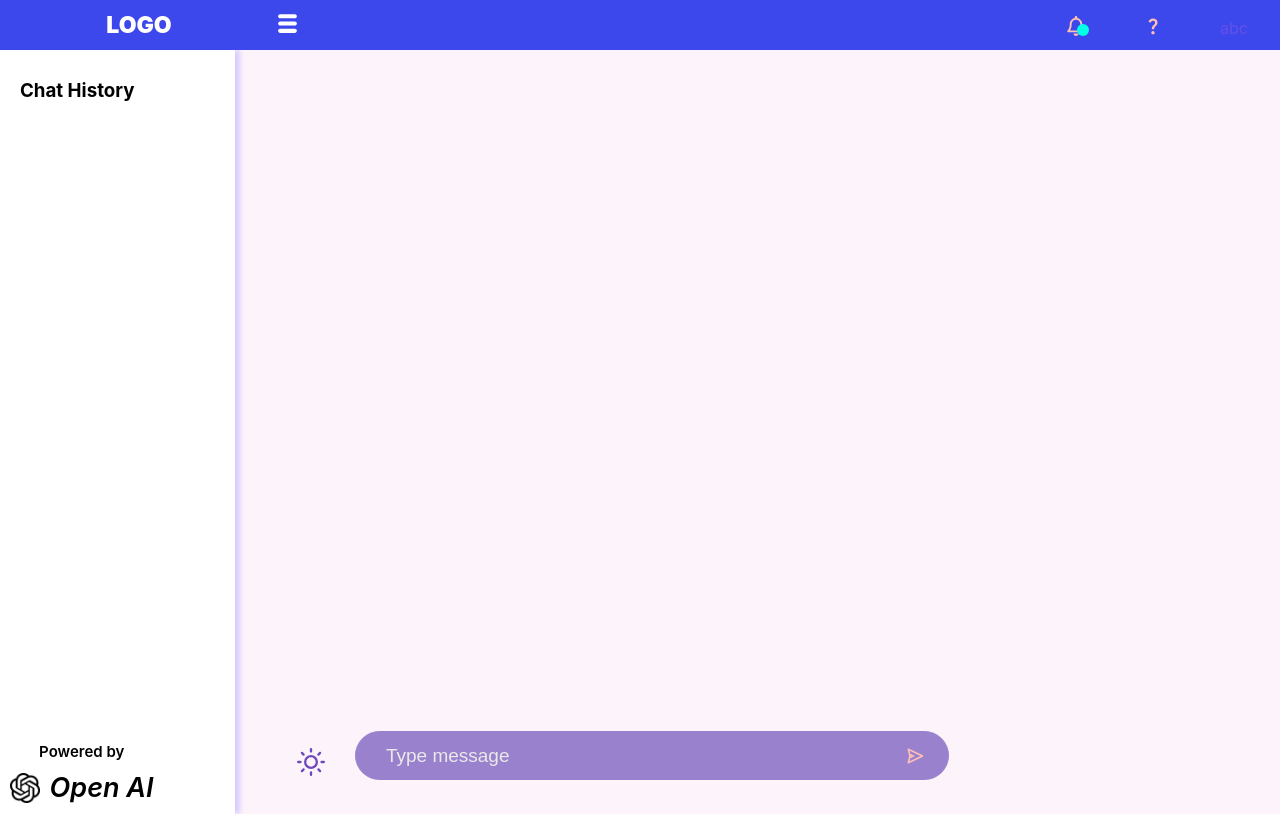
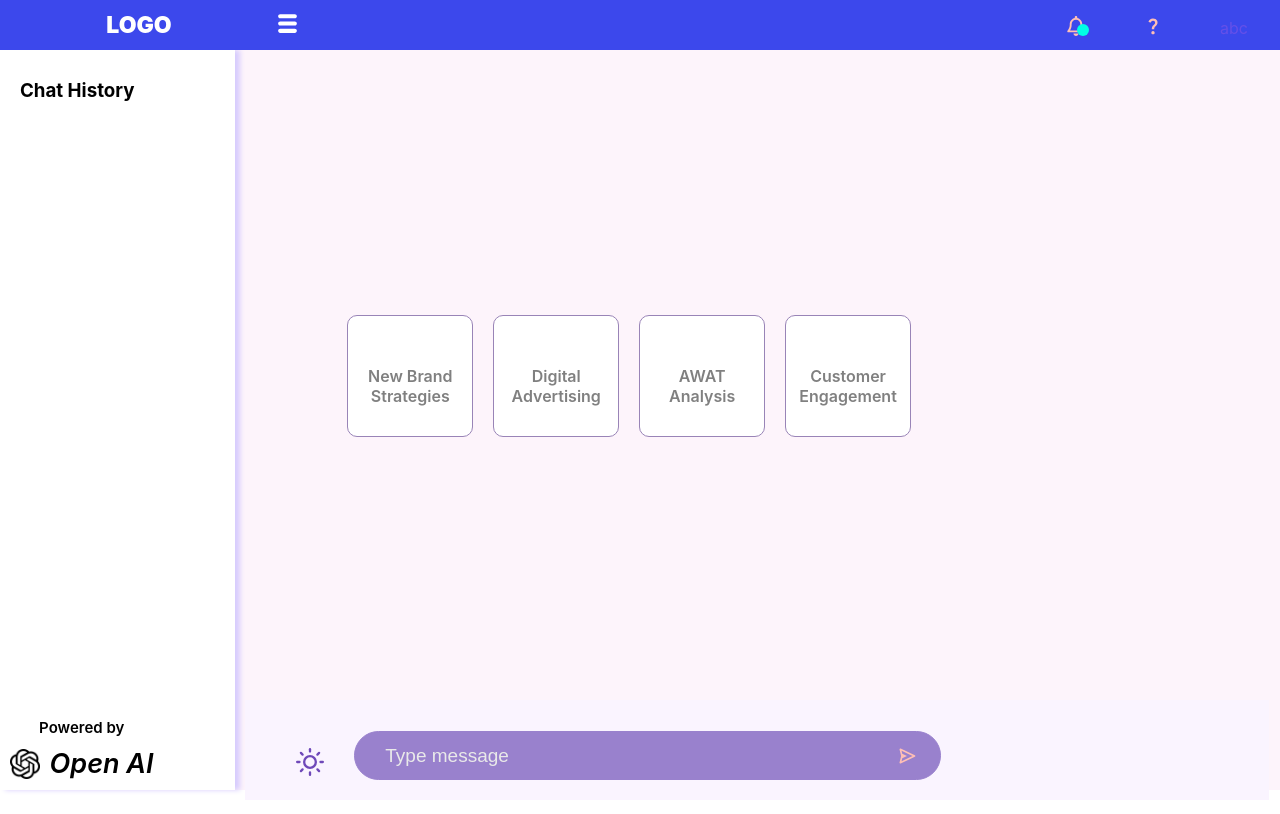
Before and after one commit to KoushikGitUser/GlobsynAI, a React (Create React App) app: page /chat in a window 1280 px wide. Built offline with nearby package versions, Linux system fonts and the light colour scheme.

Commit message:
suggestion component done

```diff
--- a/public/index.html
+++ b/public/index.html
@@ -26,9 +26,9 @@
     -->
     <title>GlobsynAI</title>
   </head>
-  <body style="height: 100%;">
+  <body >
     <noscript>You need to enable JavaScript to run this app.</noscript>
-    <div id="root"></div>
+    <div style="height: 100%;" id="root"></div>
     <!--
       This HTML file is a template.
       If you open it directly in the browser, you will see an empty page.
--- /dev/null
+++ b/src/Components/SuggestionsBox.jsx
@@ -0,0 +1,17 @@
+import React from "react";
+
+export default function SuggestionsBox({suggestionArray, icon,isChatting }) {
+  return (
+    <>
+    {suggestionArray?.map((items,index)=>{
+        return(
+            <div style={{display:isChatting?"none":"flex"}} className="suggestion_main">
+            <div className="suggestion_icon"></div>
+            <div className="suggestion_text">{items.suggest}</div>
+          </div>
+        )
+    })}
+    </>
+
+  );
+}
--- a/src/Screens/Auth/SignIn.jsx
+++ b/src/Screens/Auth/SignIn.jsx
@@ -33,6 +33,7 @@ export default function SignIn() {
 
   const signIn = () => {
     if (validation()) {
+      setMobileError("");
       localStorage.setItem("user_id", 2);
       navigate("/chat");
     }
--- a/src/Screens/ChatScreen.jsx
+++ b/src/Screens/ChatScreen.jsx
@@ -5,11 +5,29 @@ import { BiSend } from "react-icons/bi";
 import { colorConfigs } from "../colorConfig";
 import ChatSideHistory from "../Components/ChatSideHistory";
 import ChatInput from "../Components/ChatInput";
+import SuggestionsBox from "../Components/SuggestionsBox";
 
 export default function ChatScreen() {
+
+  let suggestionsArr = [
+    {
+      suggest:"New Brand Strategies"
+    },
+    {
+      suggest:"Digital Advertising"
+    },
+    {
+      suggest:"AWAT Analysis"
+    },
+    {
+      suggest:"Customer Engagement"
+    },
+  ]
+
   //All states
   const [chatArray, setChatArray] = useState([]);
   const [chatInput, setChatInput] = useState("");
+  const [isChatting,setIsChatting] = useState(false);
 
   const handleChange = (e) => {
     let inputValue = e.target.value;
@@ -22,6 +40,8 @@ export default function ChatScreen() {
       setChatArray((chatArray) => {
         const updatedChatArray = [...chatArray, chatInput];
         setChatInput("");
+        setIsChatting(true);
+
         return updatedChatArray;
       });
     }
@@ -40,12 +60,15 @@ export default function ChatScreen() {
       <div className="chat_main">
         <ChatSideHistory />
         <div className="chat_area_main">
-          <div className="chat_area">
+
+          <div style={{flexDirection:isChatting?"column":"row",alignItems:isChatting?"":"center"}} className="chat_area">
+          <SuggestionsBox isChatting={isChatting} suggestionArray={suggestionsArr} />
+
             {chatArray != [] &&
               chatArray.map((items, index) => {
                 return (
                   <>
-                    <div key={index} className="chat_text">
+                    <div key={index} style={{alignSelf:index%2==0?"flex-end":"flex-start"}} className="chat_text">
                       {items}
                     </div>
                   </>
--- a/src/globalstyle.css
+++ b/src/globalstyle.css
@@ -288,7 +288,7 @@
 }
 .chat_history{
     width: 17%;
-    height: 93vh;
+    height: 90vh;
     box-shadow: 5px 0px 5px 0px #d7ccfd;
     background-color: white;
     display: flex;
@@ -300,11 +300,12 @@
 .chat_area_main{
     width: 81%;
     padding: 10px;
-    height: 93vh;
+    height: 90vh;
 }
 .chat_area{
   height: 85%;
-  width: 64.5%;
+  width: 55%;
+  margin-left: 9%;
   padding: 10px;
   display: flex;
   flex-direction: column;
@@ -323,17 +324,18 @@
     width: 70%;
 }
 .chat_input_section{
-    position: fixed;
+position: fixed;
     bottom: 0;
     z-index: 100;
     height: 100px;
-    width: 81%;
+    width: 80%;
+    background-color: #faf4ff;
+    z-index: 100;
 
 }
 .chat_input_section_inner{
     width: 90%;
     margin: auto;
-
     height: 80%;
     display: flex;
     justify-content: flex-start;
@@ -352,6 +354,35 @@
    width: 100%;
    outline: none;
    color: white;
+}
+.suggestion_main{
+    display: flex;
+    flex-direction: column;
+    justify-content: space-between;
+    height: 100px;
+    width: 150px;
+    border: 1.5px solid rgb(153, 132, 183);
+    border-radius: 10px;
+    padding: 10px;
+    background-color: white;
+}
+.suggestion_icon{
+    width: 95%;
+    margin: auto;
+    height: fit-content;
+    padding: 5px;
+    display: flex;
+    justify-content: flex-start;
+    align-items: center;
+}
+.suggestion_text{
+    height: 80%;
+    display: flex;
+    justify-content: center;
+    align-items: center;
+    text-align: center;
+    font-weight: 600;
+    color: grey;
 }
 .know_about{
   color: white;
```
Also changed, not shown: src/Screens/LandingPage.jsx (line endings or trailing spaces).
